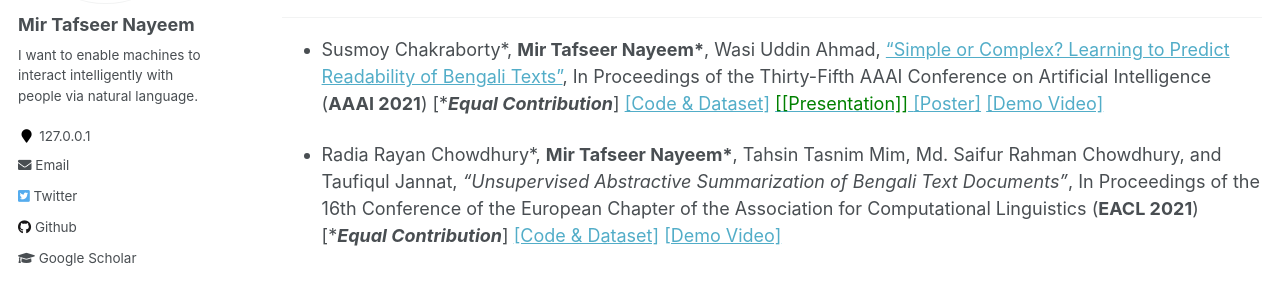
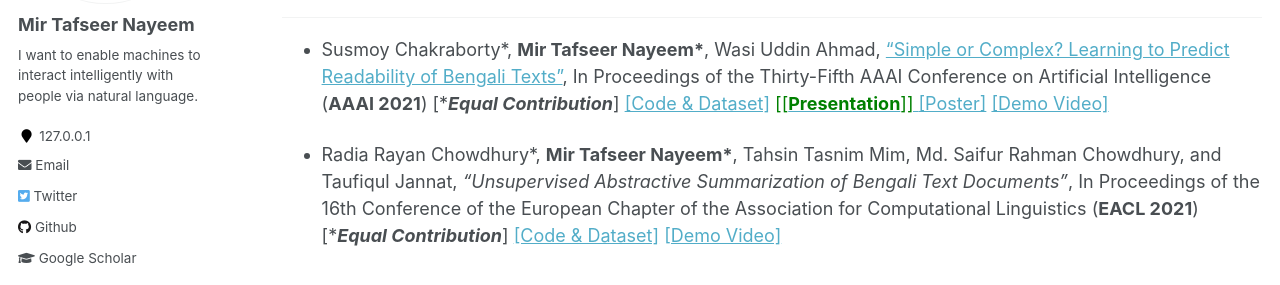
Before and after one commit to sujan-sarker/sujan-sarker.github.io, a Jekyll site: the page built from _pages/publications.md, in a window 1280 px wide and 900 px high. Shown: the part 283-568 px from the top of the window. Built offline with Jekyll 4.4.1, drawn with Linux system fonts in a browser that asks for light colours.

Commit message:
Update publications.md

```diff
--- a/_pages/publications.md
+++ b/_pages/publications.md
@@ -11,7 +11,7 @@ author_profile: true
 
 ## 2021
 -----------
-* Susmoy Chakraborty\*, **Mir Tafseer Nayeem\***, Wasi Uddin Ahmad, ["Simple or Complex? Learning to Predict Readability of Bengali Texts"](https://arxiv.org/abs/2012.07701), In Proceedings of the Thirty-Fifth AAAI Conference on Artificial Intelligence (**AAAI 2021**) [\****Equal Contribution***] [[Code & Dataset]](https://github.com/tafseer-nayeem/BengaliReadability) [<span style ="color:Green">[[Presentation]] </span>](https://tafseer-nayeem.github.io/files/AAAI2021/aaai2021_full.pdf) [[Poster]](https://tafseer-nayeem.github.io/files/AAAI2021/aaai2021_poster.pdf) [[Demo Video]](https://youtu.be/U05Pf9Y4tCQ)
+* Susmoy Chakraborty\*, **Mir Tafseer Nayeem\***, Wasi Uddin Ahmad, ["Simple or Complex? Learning to Predict Readability of Bengali Texts"](https://arxiv.org/abs/2012.07701), In Proceedings of the Thirty-Fifth AAAI Conference on Artificial Intelligence (**AAAI 2021**) [\****Equal Contribution***] [[Code & Dataset]](https://github.com/tafseer-nayeem/BengaliReadability) [<span style ="color:Green">[[**Presentation**]] </span>](https://tafseer-nayeem.github.io/files/AAAI2021/aaai2021_full.pdf) [[Poster]](https://tafseer-nayeem.github.io/files/AAAI2021/aaai2021_poster.pdf) [[Demo Video]](https://youtu.be/U05Pf9Y4tCQ)
 
 * Radia Rayan Chowdhury\*, **Mir Tafseer Nayeem\***, Tahsin Tasnim Mim, Md. Saifur Rahman Chowdhury, and Taufiqul Jannat, *"Unsupervised Abstractive Summarization of Bengali Text Documents"*, In Proceedings of the 16th Conference of the European Chapter of the Association for Computational Linguistics (**EACL 2021**) [\****Equal Contribution***] [[Code & Dataset]](https://github.com/tafseer-nayeem/BengaliSummarization) [[Demo Video]](https://youtu.be/LrnskktiXcg)
 
```
